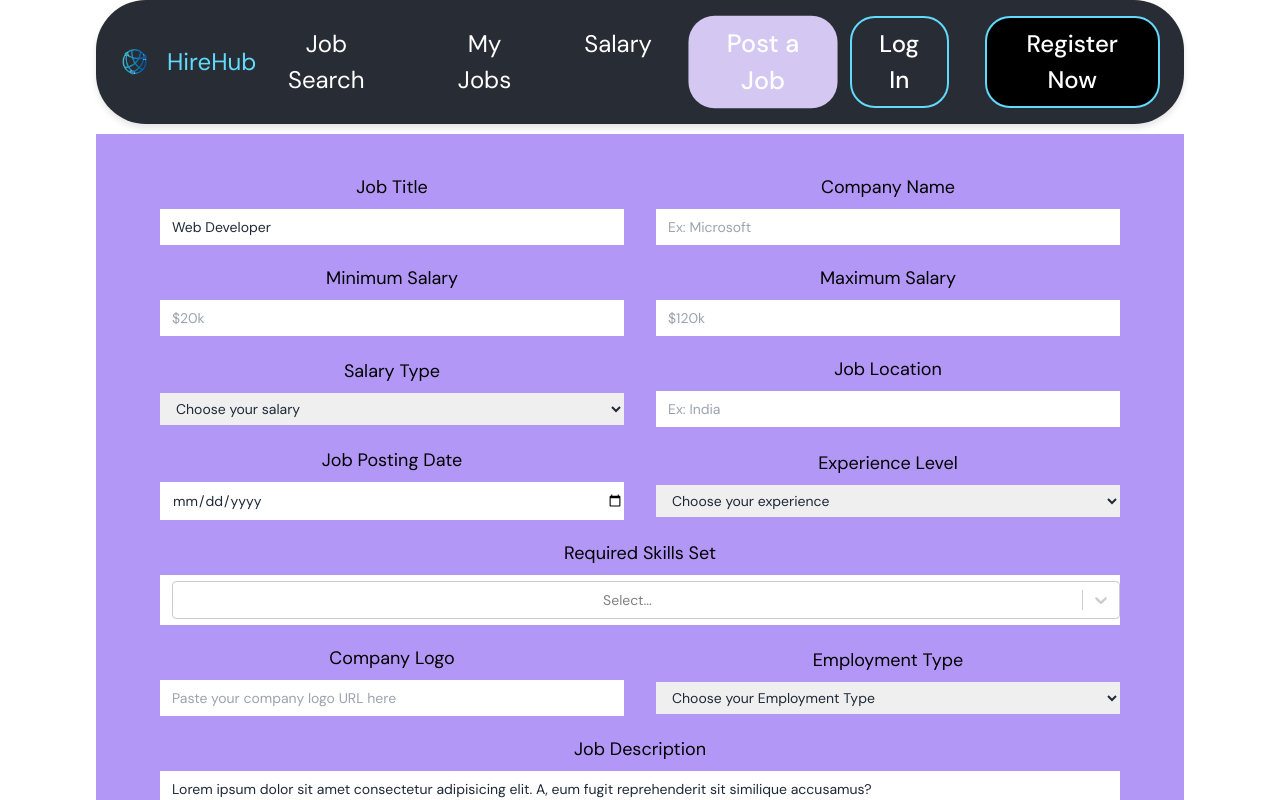
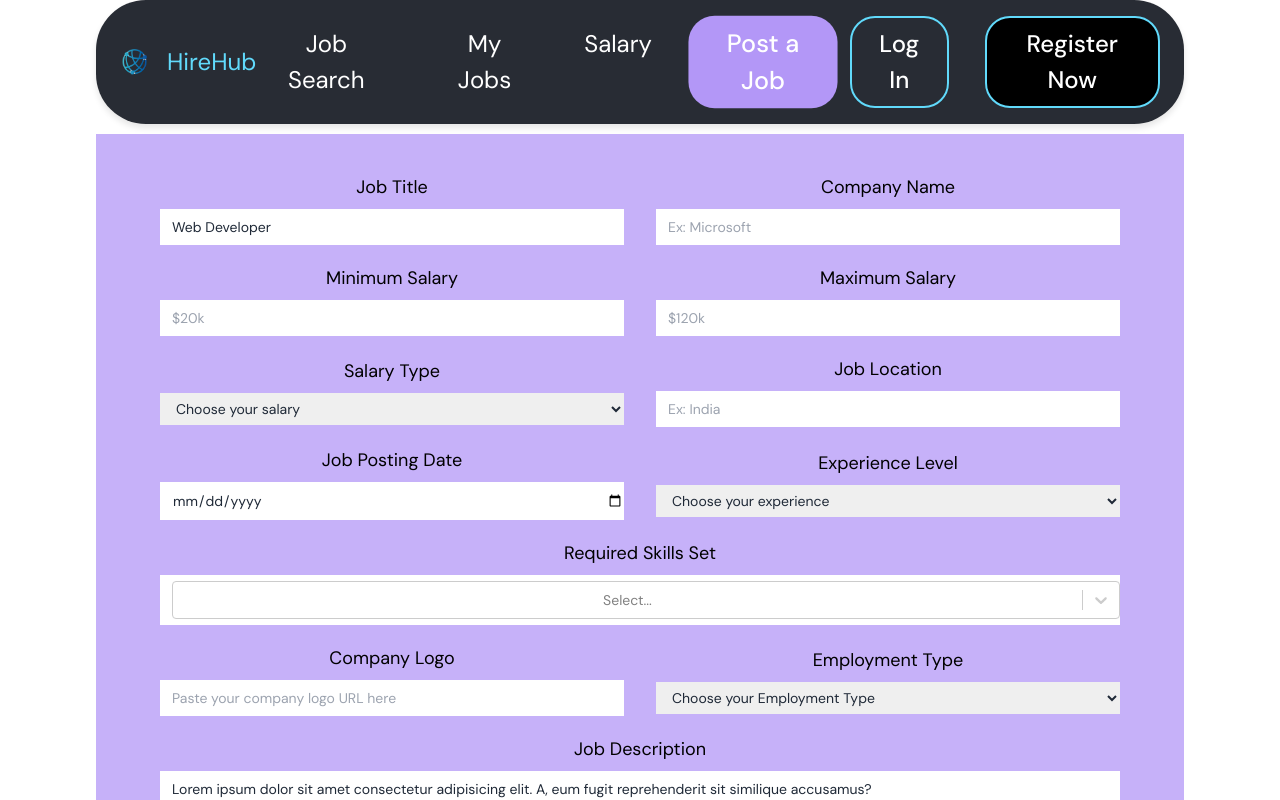
Before and after one commit to ourproject11/Project, a React (Vite) app in the folder job_portal/: page /post-job in a window 1280 px wide. Shown: the top 800 px of the page. Built offline with nearby package versions, Linux system fonts and the light colour scheme.

Commit message:
changed some button colors

```diff
--- a/job_portal/src/Pages/CreateJob.css
+++ b/job_portal/src/Pages/CreateJob.css
@@ -15,7 +15,7 @@
   }
 
   .bg-light-gray {
-    background-color: #b397f7;
+    background-color: #c6b1f9;
     margin-top: 10px;
     padding-top: 2.5rem;
     padding-bottom: 2.5rem;
--- a/job_portal/src/components/Navbar.css
+++ b/job_portal/src/components/Navbar.css
@@ -42,7 +42,7 @@
   }
 
   .nav-item a:hover, .nav-item a.active {
-    background-color: #d4c8f2; /* Light blue background on hover and active */
+    background-color: #b397f7; /* Light blue background on hover and active */
     transform: scale(1.05); /* Slight scaling on hover */
   }
 
```
